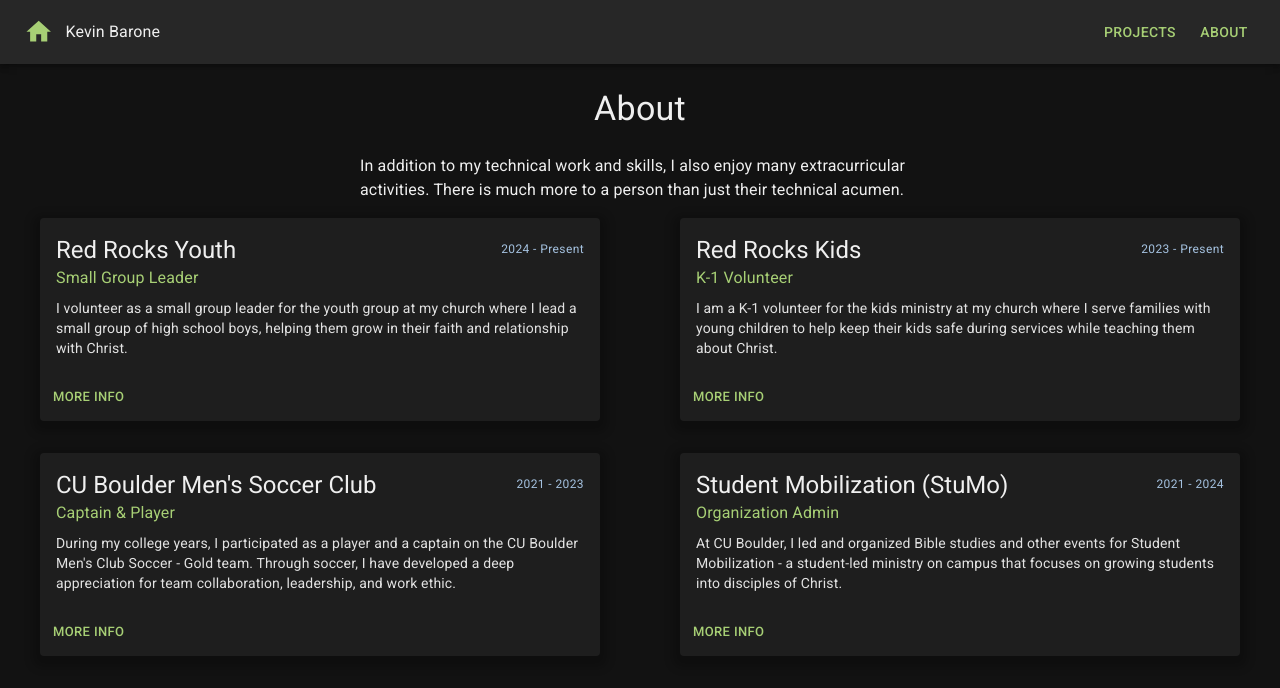
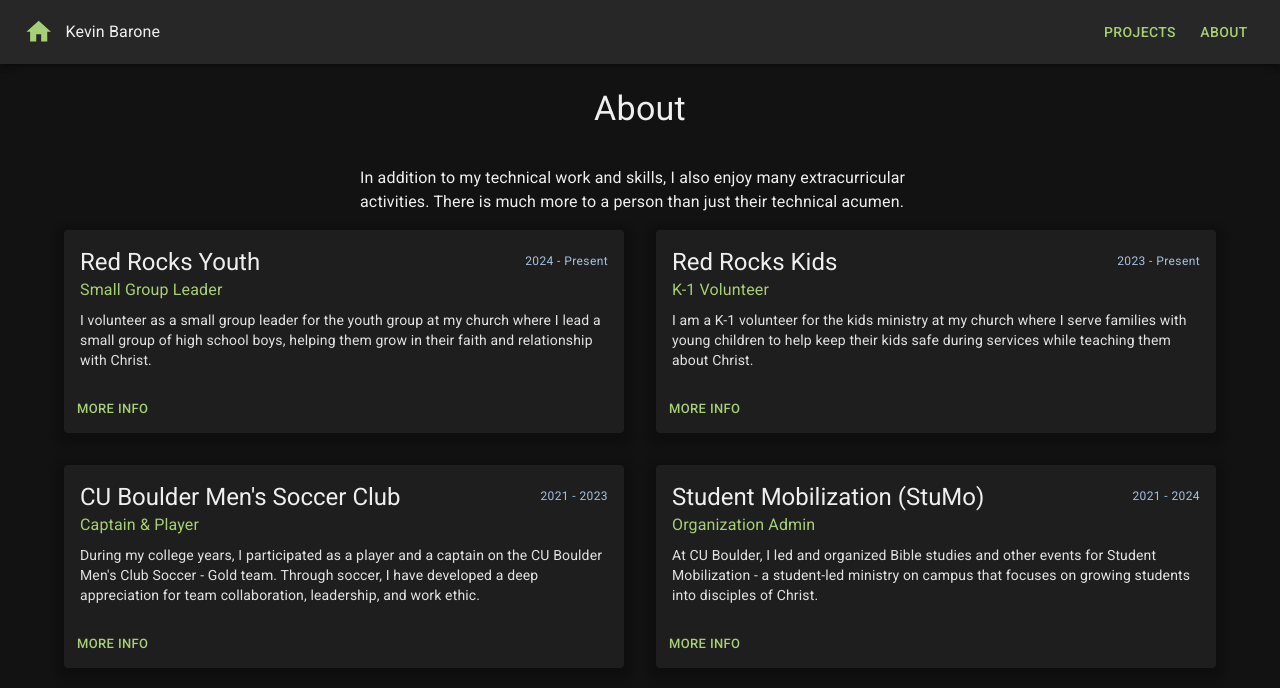
Before and after one commit to keba2993/react-portfolio, a React (Vite) app: page /about in a window 1280 px wide. Shown: the top 688 px of the page. Built offline with nearby package versions, Linux system fonts and the light colour scheme.

Commit message:
minor change to project/about spacing

```diff
--- a/src/components/About/About.tsx
+++ b/src/components/About/About.tsx
@@ -9,17 +9,16 @@ import {
 import { aboutData } from '../../data';
 import { styled } from '@mui/material/styles';
 
-function Resume() {
+function About() {
 	const AboutContainer = styled('div')(({ theme }) => ({
 		display: 'flex',
 		flexDirection: 'column',
 		alignItems: 'center',
 		justifyContent: 'center',
+		maxWidth: '1280px',
 		[theme.breakpoints.up('sm')]: {
 			flexDirection: 'row',
 			flexWrap: 'wrap',
-			justifyContent: 'space-around',
-			alignItems: 'flex-start',
 		},
 	}));
 
@@ -33,7 +32,13 @@ function Resume() {
 	}));
 
 	return (
-		<>
+		<Box
+			sx={{
+				display: 'flex',
+				flexDirection: 'column',
+				alignItems: 'center',
+			}}
+		>
 			<AboutTitle>
 				<Typography variant='h4' gutterBottom>
 					About
@@ -48,9 +53,10 @@ function Resume() {
 				extracurricular activities. There is much more to a person than just
 				their technical acumen.
 			</Typography>
+
 			<AboutContainer>
 				{aboutData.map((item, index) => (
-					<Card key={index} style={{ margin: '1rem', maxWidth: '35rem' }}>
+					<Card key={index} sx={{ margin: '1rem', maxWidth: '35rem' }}>
 						<CardContent>
 							<Box
 								display={'flex'}
@@ -87,8 +93,8 @@ function Resume() {
 					</Card>
 				))}
 			</AboutContainer>
-		</>
+		</Box>
 	);
 }
 
-export default Resume;
+export default About;
--- a/src/components/Projects/Projects.tsx
+++ b/src/components/Projects/Projects.tsx
@@ -15,10 +15,10 @@ function Projects() {
 		flexDirection: 'column',
 		alignItems: 'center',
 		justifyContent: 'center',
+		maxWidth: '1280px',
 		[theme.breakpoints.up('sm')]: {
 			flexDirection: 'row',
 			flexWrap: 'wrap',
-			justifyContent: 'space-evenly',
 		},
 	}));
 
@@ -32,7 +32,13 @@ function Projects() {
 	}));
 
 	return (
-		<>
+		<Box
+			sx={{
+				display: 'flex',
+				flexDirection: 'column',
+				alignItems: 'center',
+			}}
+		>
 			<ProjectTitle>
 				<Typography variant='h4'>Personal Projects</Typography>
 			</ProjectTitle>
@@ -69,7 +75,7 @@ function Projects() {
 					</Card>
 				))}
 			</ProjectContainer>
-		</>
+		</Box>
 	);
 }
 
```
